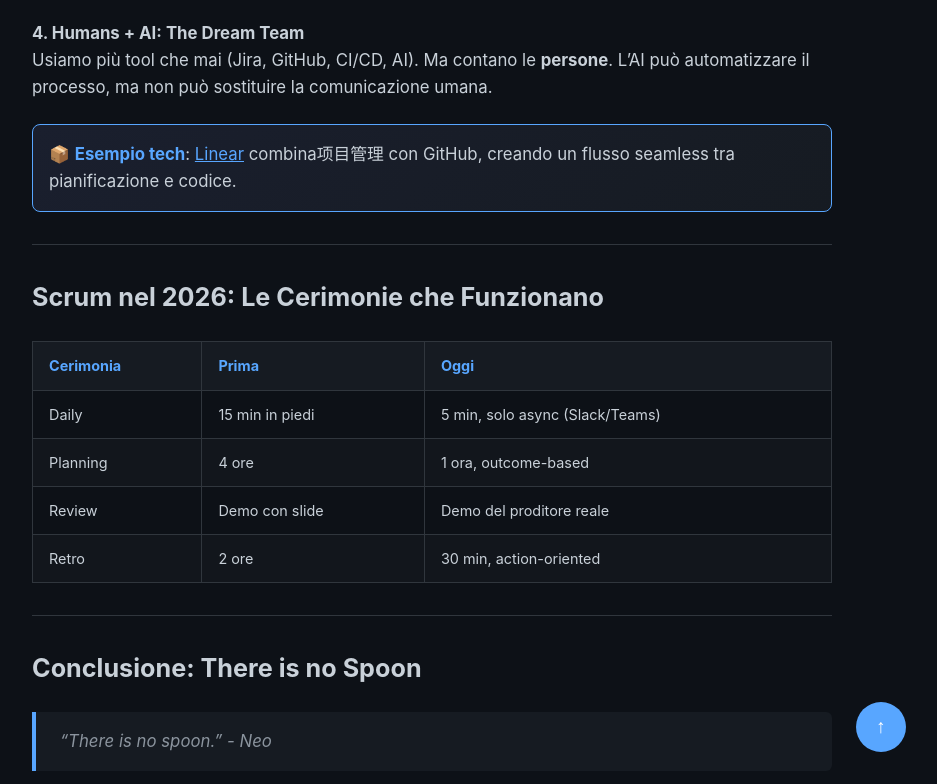
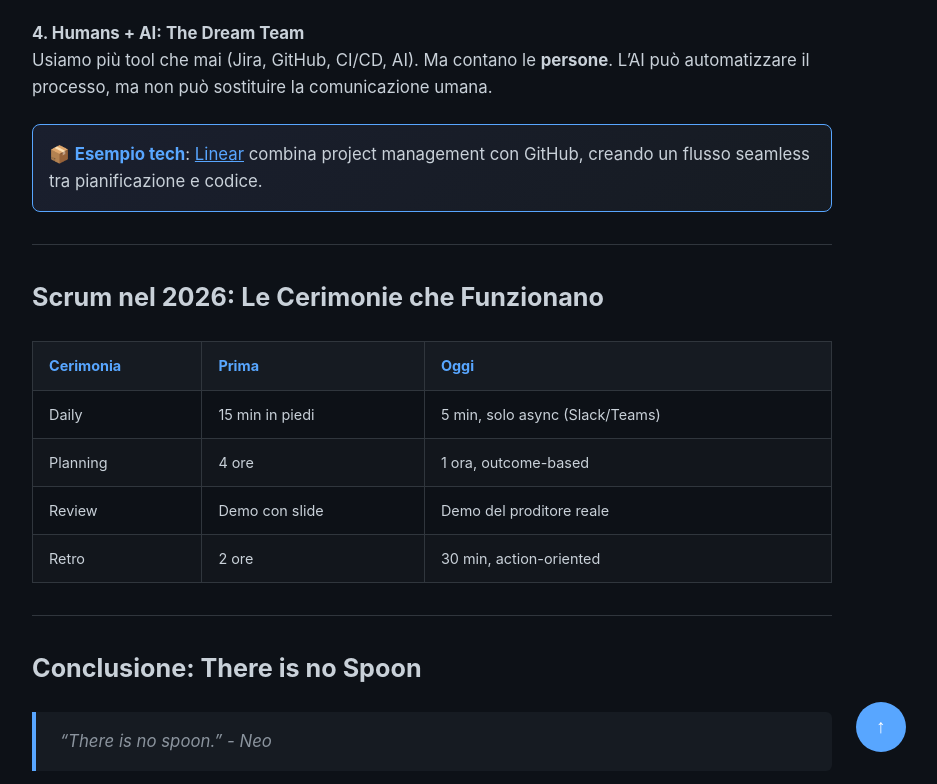
Before and after one commit to DemPago/DemPago.github.io, a Jekyll site: the page built from _posts/2026-02-20-agile-reloaded.md, in a window 1280 px wide and 900 px high, scrolled down 5679 px, cut to the strip 116-900 px from the top of the window. Shown: the whole strip, without its empty margins (342-1279 px from the left). Built offline with Jekyll 4.4.1, drawn with Linux system fonts in a browser that asks for light colours; comment, search, counter and statistics services are not loaded.

Commit message:
Fix: rimuovi testo cinese errato

```diff
--- a/_posts/2026-02-20-agile-reloaded.md
+++ b/_posts/2026-02-20-agile-reloaded.md
@@ -155,7 +155,7 @@ Il cliente non è più chi firma il contratto. È l'utente finale. Con i feedbac
 
 Usiamo più tool che mai (Jira, GitHub, CI/CD, AI). Ma contano le **persone**. L'AI può automatizzare il processo, ma non può sostituire la comunicazione umana.
 
-<div class="esempio-tech">📦 <strong>Esempio tech</strong>: <a href="https://linear.app" target="_blank">Linear</a> combina项目管理 con GitHub, creando un flusso seamless tra pianificazione e codice.</div>
+<div class="esempio-tech">📦 <strong>Esempio tech</strong>: <a href="https://linear.app" target="_blank">Linear</a> combina project management con GitHub, creando un flusso seamless tra pianificazione e codice.</div>
 
 ---
 
```
